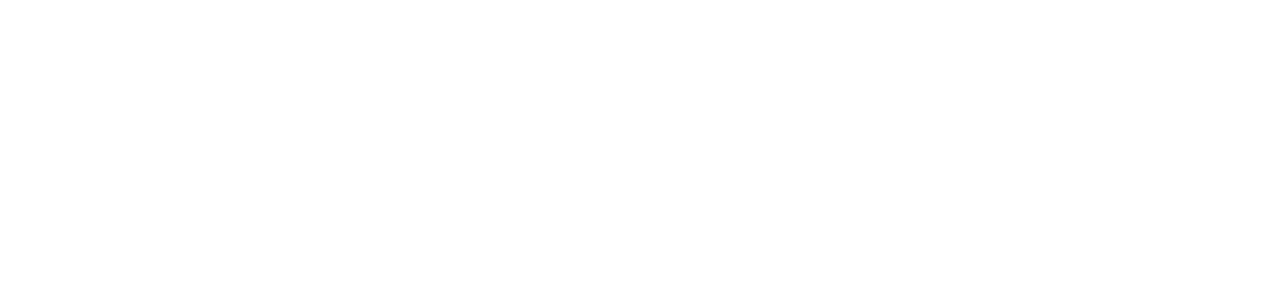
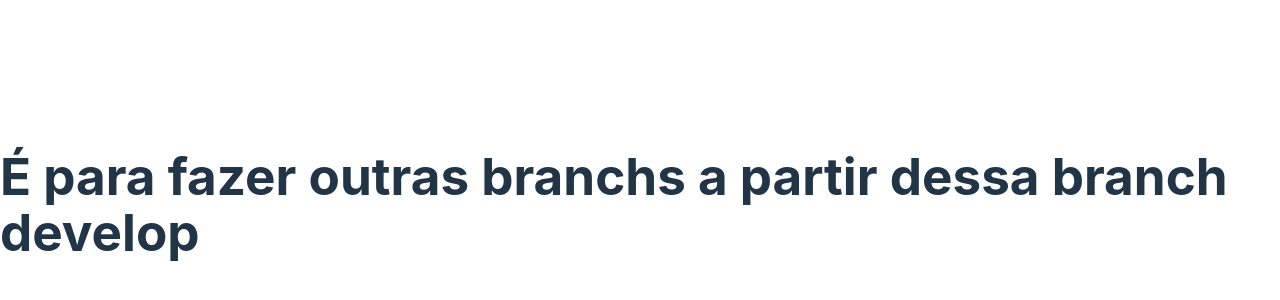
Before and after one commit to anjosdelacerda/corp-solutions, a React (Vite) app: page / in a window 1280 px wide. Shown: the part 196-496 px from the top of the page. Built offline with nearby package versions, Linux system fonts and the light colour scheme.

Commit message:
:git: adicionando branch develop do projeto

```diff
--- a/src/App.tsx
+++ b/src/App.tsx
@@ -2,6 +2,7 @@
 function App() {
   return (
     <>
+    <h1>É para fazer outras branchs a partir dessa branch develop</h1>
     </>
   )
 }
```
